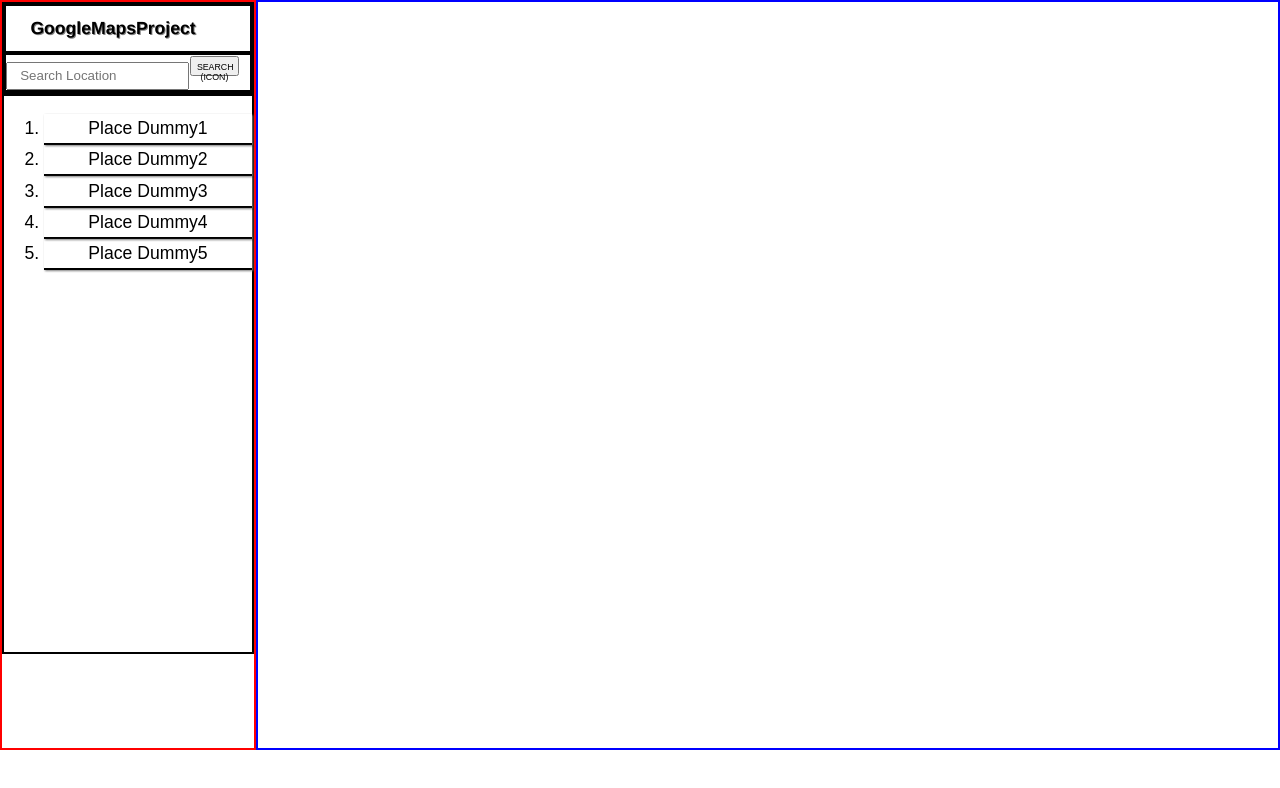
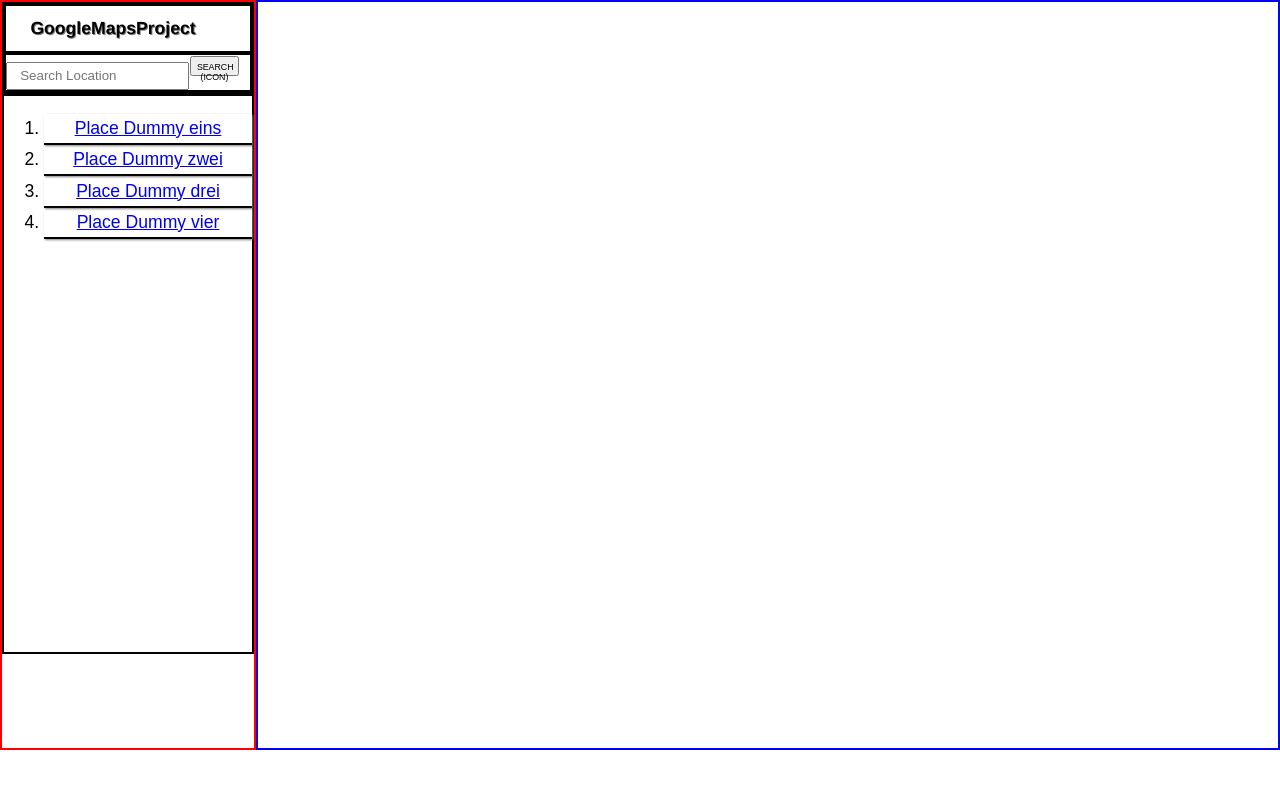
Before and after one commit to BiniCodes/Google-Maps-React-Project, a React (Create React App) app: page / in a window 1280 px wide. Shown: the top 788 px of the page. Built offline with nearby package versions, Linux system fonts and the light colour scheme.

Commit message:
Added first version of modal window

```diff
--- a/package.json
+++ b/package.json
@@ -3,10 +3,12 @@
   "version": "0.1.0",
   "private": true,
   "dependencies": {
+    "escape-string-regexp": "^1.0.5",
     "react": "^16.4.2",
     "react-dom": "^16.4.2",
     "react-google-maps": "^9.4.5",
-    "react-scripts": "1.1.5"
+    "react-scripts": "1.1.5",
+    "sort-by": "^1.2.0"
   },
   "scripts": {
     "start": "react-scripts start",
--- a/src/App.css
+++ b/src/App.css
@@ -101,6 +101,33 @@
 .map{
 }
 
+.modal {
+  position: fixed;
+  top: 0;
+  left: 0;
+  width:100%;
+  height: 100%;
+  background: rgba(0, 0, 0, 0.6);
+}
+.modal-main {
+    position:fixed;
+    background-color: #E3E2DF;
+    margin: 50px;
+    padding: 20px;
+    border: 1px solid #9A1750;
+    width: 80%;
+    height: 40%;
+    border: 1px solid #9A1750;
+  }
+
+
+.display-block {
+  display: block;
+}
+
+.display-none {
+  display: none;
+}
 
 /*CSS Tablet version*/
 @media (min-width: 600px) {
--- a/src/App.js
+++ b/src/App.js
@@ -7,20 +7,47 @@
 
   state ={
     locations: [
-      {name: 'Place Dummy1'},
-      {name:'Place Dummy2'},
-      {name:'Place Dummy3'},
-      {name:'Place Dummy4'},
-      {name:'Place Dummy5'},
-    ]
+       {name: 'Place Dummy eins',
+         info: 'info1',
+         show: false
+        },
+        {name: 'Place Dummy zwei',
+         info: 'info2',
+         show: false
+        },
+        {name: 'Place Dummy drei',
+         info: 'info3',
+         show: false
+        },
+        {name:'Place Dummy vier',
+        info: 'info4',
+        show: false
+        }
+    ],
   }
+
+  showModal = (place) => {
+    const locations = this.state.locations;
+    place.show = true;
+
+    this.setState({ locations, });
+  }
+
+  hideModal = (place) => {
+    const locations = this.state.locations;
+    place.show = false;
+
+    this.setState({ locations, });
+  }
+
+
 
   render() {
 
     return (
       <div className="App">
         <div className='container'>
-            <Locations places = {this.state.locations}/>
+            <Locations places = {this.state.locations} showModal={this.showModal} hideModal={this.hideModal}/>
         <div className='containerMap'>
           <div className='mapContainer'>
             <div className='map'>
--- a/src/components/locations.js
+++ b/src/components/locations.js
@@ -1,9 +1,14 @@
 import React, { Component } from 'react';
+import escapeRegExp from 'escape-string-regexp'
+import sortBy from 'sort-by'
+import Loc from './loc.js'
+import Modal from './modal.js'
+
 
 class Locations extends Component{
 
 	state = {
-		query:''
+		query:'',
 	}
 
 	updateQuery = (query) => {
@@ -11,16 +16,22 @@
 		this.setState({query})
 	}
 
+	/*handleClick(e) {
+		alert('name was clicked');
+		e.preventDefault();
+	}*/
+
 	render(){
 	    const places = this.props.places;
 	    const { query } = this.state
 
 	    let showingPlaces;
 	    if(query){
-			showingPlaces = places.filter(()=> query.test(places.name))
+	    	const matchLocation = new RegExp(escapeRegExp(this.state.query), 'i')
+			showingPlaces = places.filter(()=> matchLocation.test(places.name))
 		} else{
-			showingPlaces = places;
-			console.log(places);
+			showingPlaces = places
+			console.log(places)
 		}
 
 		return(
@@ -47,7 +58,11 @@
 		            <ol className='location-list'>
 		            {
 		                showingPlaces.map(place =>
-		                    <li key={place.name} className='locationListItem'>{ place.name }</li>
+		                    <li key={place.name} className='locationListItem'>
+		                        <Modal show={place.show} place={ place } handleClose={this.props.hideModal} >
+			                  </Modal>
+			                  <a href='#' onClick={() => this.props.showModal(place)}>{place.name}</a>
+		                    </li>
 		                    )
 		            }
 		            </ol>
--- /dev/null
+++ b/src/components/modal.js
@@ -0,0 +1,26 @@
+import React, { Component } from 'react';
+
+class Modal extends Component{
+
+render(){
+  const { show, handleClose } = this.props;
+  const showHideClassName = show ? 'modal display-block' : 'modal display-none';
+  let info;
+
+    return (
+      <div className={showHideClassName}>
+        <div className='modal-main'>
+          <p>
+          {this.props.place.info}
+          </p>
+          <button
+            onClick={() => this.props.handleClose(this.props.place)}
+          >
+            Close
+          </button>
+        </div>
+      </div>
+      )}
+}
+
+export default Modal;
--- /dev/null
+++ b/src/components/modalWindow.js
@@ -0,0 +1,5 @@
+import React, { Component } from 'react';
+
+class Modal extends Component{
+
+}
```
Also changed, not shown: src/components/loc.js (added), 1 other file (tests, documents, lock files or other folders).
